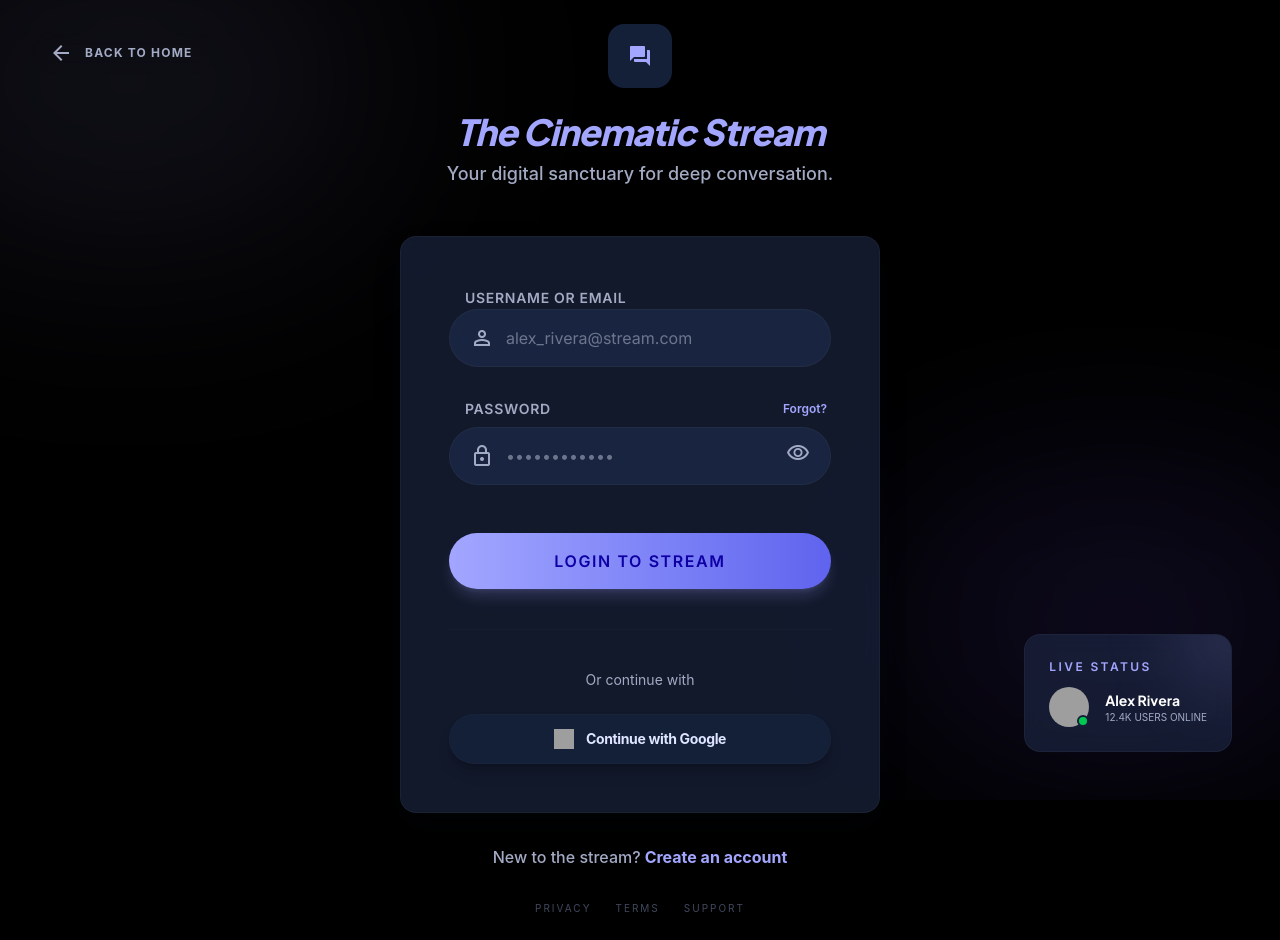
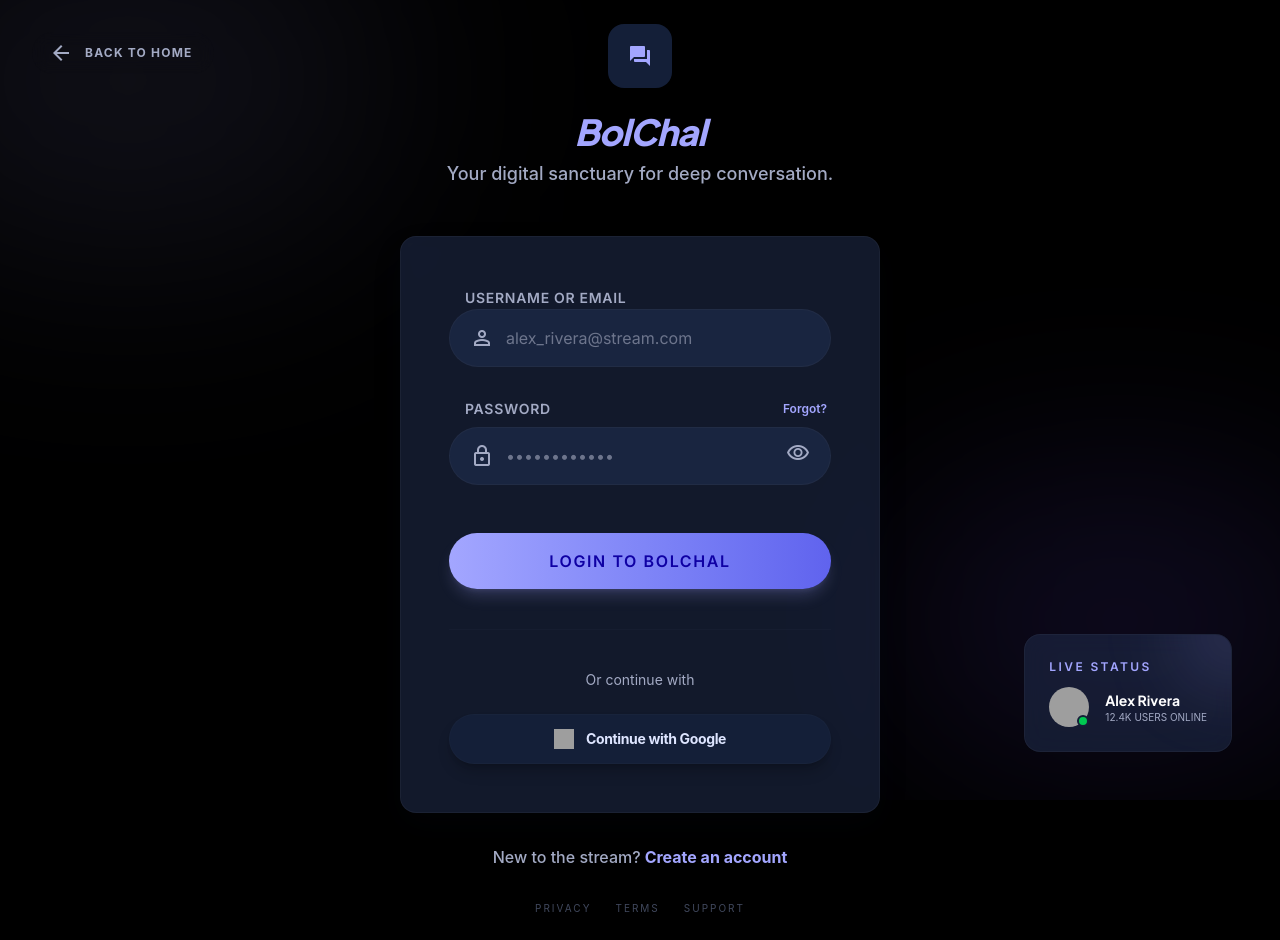
Before and after one commit to abhiav-spec/Juet_chat, a React (Vite) app in the folder frontend/: page /login in a window 1280 px wide. Built offline with nearby package versions, Linux system fonts and the light colour scheme; no server answers; grey boxes are pictures that could not be loaded.

Commit message:
chore: Rename application to BolChal

```diff
--- a/frontend/index.html
+++ b/frontend/index.html
@@ -14,7 +14,7 @@
       href="https://fonts.googleapis.com/css2?family=Material+Symbols+Outlined:wght,FILL@100..700,0..1&display=swap"
       rel="stylesheet"
     />
-    <title>The Stream</title>
+    <title>BolChal</title>
   </head>
   <body>
     <div id="root"></div>
--- a/frontend/src/pages/ChatRoomPage.jsx
+++ b/frontend/src/pages/ChatRoomPage.jsx
@@ -209,7 +209,7 @@ function ChatRoomPage() {
       <div className="min-h-screen bg-[#060e20] flex items-center justify-center">
         <div className="text-center">
           <div className="w-12 h-12 border-4 border-[#a3a6ff] border-t-transparent rounded-full animate-spin mx-auto mb-4"></div>
-          <p className="text-[#a3aac4] text-sm font-medium uppercase tracking-widest">Connecting to Stream...</p>
+          <p className="text-[#a3aac4] text-sm font-medium uppercase tracking-widest">Connecting to BolChal...</p>
         </div>
       </div>
     )
--- a/frontend/src/pages/CreateChatroomPage.jsx
+++ b/frontend/src/pages/CreateChatroomPage.jsx
@@ -83,7 +83,7 @@ function CreateChatroomPage() {
             <span className="material-symbols-outlined">menu</span>
           </button>
           <h1 className="text-[#a3a6ff] [font-family:_'Plus_Jakarta_Sans',sans-serif] font-extrabold tracking-tighter text-lg">
-            The Cinematic Stream
+            BolChal
           </h1>
         </div>
       </header>
--- a/frontend/src/pages/DashboardPage.jsx
+++ b/frontend/src/pages/DashboardPage.jsx
@@ -355,7 +355,7 @@ function DashboardPage() {
               <section className="max-w-4xl mx-auto">
                 <div className="mb-10">
                   <h3 className="font-['Plus_Jakarta_Sans'] font-bold text-3xl text-[#dee5ff] mb-2">Profile Settings</h3>
-                  <p className="text-[#a3aac4]">Manage your digital identity in the cinematic stream.</p>
+                  <p className="text-[#a3aac4]">Manage your digital identity in the BolChal platform.</p>
                 </div>
 
                 <div className="grid grid-cols-1 md:grid-cols-3 gap-8">
@@ -366,7 +366,7 @@ function DashboardPage() {
                         {currentUser?.username?.substring(0, 2).toUpperCase() || '??'}
                       </div>
                       <h4 className="text-xl font-bold text-[#dee5ff] mb-1">{currentUser?.username}</h4>
-                      <p className="text-xs text-[#a3aac4] uppercase tracking-widest mb-6">Verified Streamer</p>
+                      <p className="text-xs text-[#a3aac4] uppercase tracking-widest mb-6">Verified User</p>
                       <div className="flex items-center justify-center gap-2 py-2 px-4 bg-[#141f38] rounded-full text-[10px] font-bold text-[#a3a6ff] border border-[#a3a6ff]/20">
                         <span className="material-symbols-outlined text-sm">verified</span>
                         Status: Active
--- a/frontend/src/pages/JoinRoomPage.jsx
+++ b/frontend/src/pages/JoinRoomPage.jsx
@@ -54,7 +54,7 @@ function JoinRoomPage() {
         <div className="w-full max-w-md z-10">
           <div className="bg-[rgba(31,43,73,0.6)] backdrop-blur-[12px] rounded-lg p-8 md:p-10 shadow-[0_12px_32px_rgba(25,37,64,0.08)] border border-[rgba(64,72,93,0.2)]">
             <div className="mb-10 text-center">
-              <h2 className="font-['Plus_Jakarta_Sans'] text-3xl font-extrabold tracking-tight mb-3 text-[#dee5ff]">Join a Stream</h2>
+              <h2 className="font-['Plus_Jakarta_Sans'] text-3xl font-extrabold tracking-tight mb-3 text-[#dee5ff]">Join a Room</h2>
               <p className="text-[#a3aac4] text-sm font-medium">Enter your details to join the conversation.</p>
             </div>
 
--- a/frontend/src/pages/LandingPage.jsx
+++ b/frontend/src/pages/LandingPage.jsx
@@ -59,7 +59,7 @@ function LandingPage() {
               Login
             </Link>
             <Link to="/signup" className="px-6 py-2.5 bg-[#a3a6ff] text-[#0f00a4] rounded-full text-[10px] font-black uppercase tracking-widest hover:scale-[1.05] active:scale-95 transition-all shadow-lg shadow-[#a3a6ff]/10">
-              Join Stream
+              Join BolChal
             </Link>
           </div>
         </div>
@@ -93,7 +93,7 @@ function LandingPage() {
                 className="w-full rounded-full bg-gradient-to-r from-[#a3a6ff] to-[#6063ee] px-10 py-4 text-lg font-bold text-[#0f00a4] transition-opacity hover:opacity-90 sm:w-auto"
                 to="/login"
               >
-                Enter the Stream
+                Enter BolChal
               </Link>
               <a
                 className="w-full rounded-full border border-[#40485d]/40 px-10 py-4 text-lg font-bold text-[#dee5ff] transition-colors hover:bg-white/5 sm:w-auto"
@@ -270,7 +270,7 @@ function LandingPage() {
               className="rounded-full bg-gradient-to-r from-[#a3a6ff] to-[#6063ee] px-12 py-5 text-xl font-bold text-[#0f00a4] transition-transform active:scale-95"
               to="/login"
             >
-              Enter the Stream
+              Enter BolChal
             </Link>
           </div>
         </section>
@@ -294,7 +294,7 @@ function LandingPage() {
           </div>
 
           <div className="text-[10px] uppercase font-bold tracking-widest text-[#40485d]">
-            Juet Chat © 2026
+            BolChal © 2026
           </div>
         </div>
       </footer>
--- a/frontend/src/pages/LoginPage.jsx
+++ b/frontend/src/pages/LoginPage.jsx
@@ -75,7 +75,7 @@ function LoginPage() {
             </span>
           </div>
           <h1 className="font-extrabold text-4xl tracking-tight italic text-[#a3a6ff] mb-2 [font-family:_'Plus_Jakarta_Sans',sans-serif]">
-            The Cinematic Stream
+            BolChal
           </h1>
           <p className="text-[#a3aac4] font-medium text-lg">Your digital sanctuary for deep conversation.</p>
         </header>
@@ -148,7 +148,7 @@ function LoginPage() {
                 disabled={isLoading}
                 type="submit"
               >
-                {isLoading ? 'Logging In...' : 'Login to Stream'}
+                {isLoading ? 'Logging In...' : 'Login to BolChal'}
               </button>
             </div>
           </form>
--- a/frontend/src/pages/PrivacyPage.jsx
+++ b/frontend/src/pages/PrivacyPage.jsx
@@ -20,7 +20,7 @@ function PrivacyPage() {
             Privacy <span className="text-[#dee5ff]">Policy.</span>
           </h1>
           <p className="text-[#a3aac4] text-lg max-w-2xl leading-relaxed">
-            Your privacy is the foundation of the Cinematic Stream. We protect your data as carefully as we curate our conversations.
+            Your privacy is the foundation of BolChal. We protect your data as carefully as we curate our conversations.
           </p>
         </header>
 
@@ -54,7 +54,7 @@ function PrivacyPage() {
               <h2 className="text-xl font-bold [font-family:_'Plus_Jakarta_Sans',sans-serif]">Zero Sharing Policy</h2>
             </div>
             <p className="text-[#a3aac4] leading-relaxed ml-10">
-              The Cinematic Stream does not sell or lease your personal data to advertisers or third-party digital brokers. Your stream remains yours alone.
+              BolChal does not sell or lease your personal data to advertisers or third-party digital brokers. Your chat remains yours alone.
             </p>
           </div>
 
--- a/frontend/src/pages/SignupPage.jsx
+++ b/frontend/src/pages/SignupPage.jsx
@@ -92,7 +92,7 @@ function SignupPage() {
 
           <div className="relative z-10">
             <h1 className="mb-4 text-4xl font-black italic tracking-tighter text-[#a3a6ff] [font-family:_'Plus_Jakarta_Sans',sans-serif]">
-              The Cinematic Stream
+              BolChal
             </h1>
             <p className="max-w-xl text-6xl font-bold leading-[1.1] tracking-tighter text-[#dee5ff] [font-family:_'Plus_Jakarta_Sans',sans-serif]">
               Where Every <span className="text-[#9396ff]">Conversation</span> is the Hero.
--- a/frontend/src/pages/SupportPage.jsx
+++ b/frontend/src/pages/SupportPage.jsx
@@ -17,7 +17,7 @@ function SupportPage() {
       <main className="relative max-w-4xl mx-auto px-6 py-24 lg:py-32">
         <header className="mb-16">
           <h1 className="text-4xl lg:text-6xl font-black italic tracking-tighter text-[#a3a6ff] hover:scale-[1.01] transition-transform duration-500 [font-family:_'Plus_Jakarta_Sans',sans-serif] mb-6">
-            Stream <span className="text-[#dee5ff]">Support.</span>
+            BolChal <span className="text-[#dee5ff]">Support.</span>
           </h1>
           <p className="text-[#a3aac4] text-lg max-w-2xl leading-relaxed">
             Encountered a glitch in the stream? Our dedicated support unit is here to help you navigate back to perfect clarity.
@@ -68,7 +68,7 @@ function SupportPage() {
               Our direct support team is active 24/7. Drop us a digital message and we'll get back to you within 4 cinematic hours.
             </p>
             <a
-              href="mailto:kumarabhinav6649@gmail.com?subject=Support%20Request%20-%20Cinematic%20Stream"
+              href="mailto:kumarabhinav6649@gmail.com?subject=Support%20Request%20-%20BolChal"
               className="inline-flex items-center gap-3 px-8 py-4 bg-[#a3a6ff] text-[#0f00a4] rounded-full font-black uppercase tracking-widest text-xs hover:scale-[1.05] active:scale-95 transition-all shadow-lg shadow-[#a3a6ff]/20"
             >
               Contact Support
@@ -78,7 +78,7 @@ function SupportPage() {
         </section>
 
         <footer className="mt-24 pt-12 border-t border-[#40485d]/10 text-center">
-          <p className="text-[#6d758c] text-sm">Juet Chat © 2026 Cinematic Stream</p>
+          <p className="text-[#6d758c] text-sm">BolChal © 2026</p>
         </footer>
       </main>
     </div>
--- a/frontend/src/pages/TermsPage.jsx
+++ b/frontend/src/pages/TermsPage.jsx
@@ -20,7 +20,7 @@ function TermsPage() {
             Terms of <span className="text-[#dee5ff]">Service.</span>
           </h1>
           <p className="text-[#a3aac4] text-lg max-w-2xl leading-relaxed">
-            Welcome to the Cinematic Stream. Your presence here signifies your agreement to these digital covenants.
+            Welcome to BolChal. Your presence here signifies your agreement to these digital covenants.
           </p>
         </header>
 
```
Also changed, not shown: 2 other files (tests, documents, lock files or other folders).
